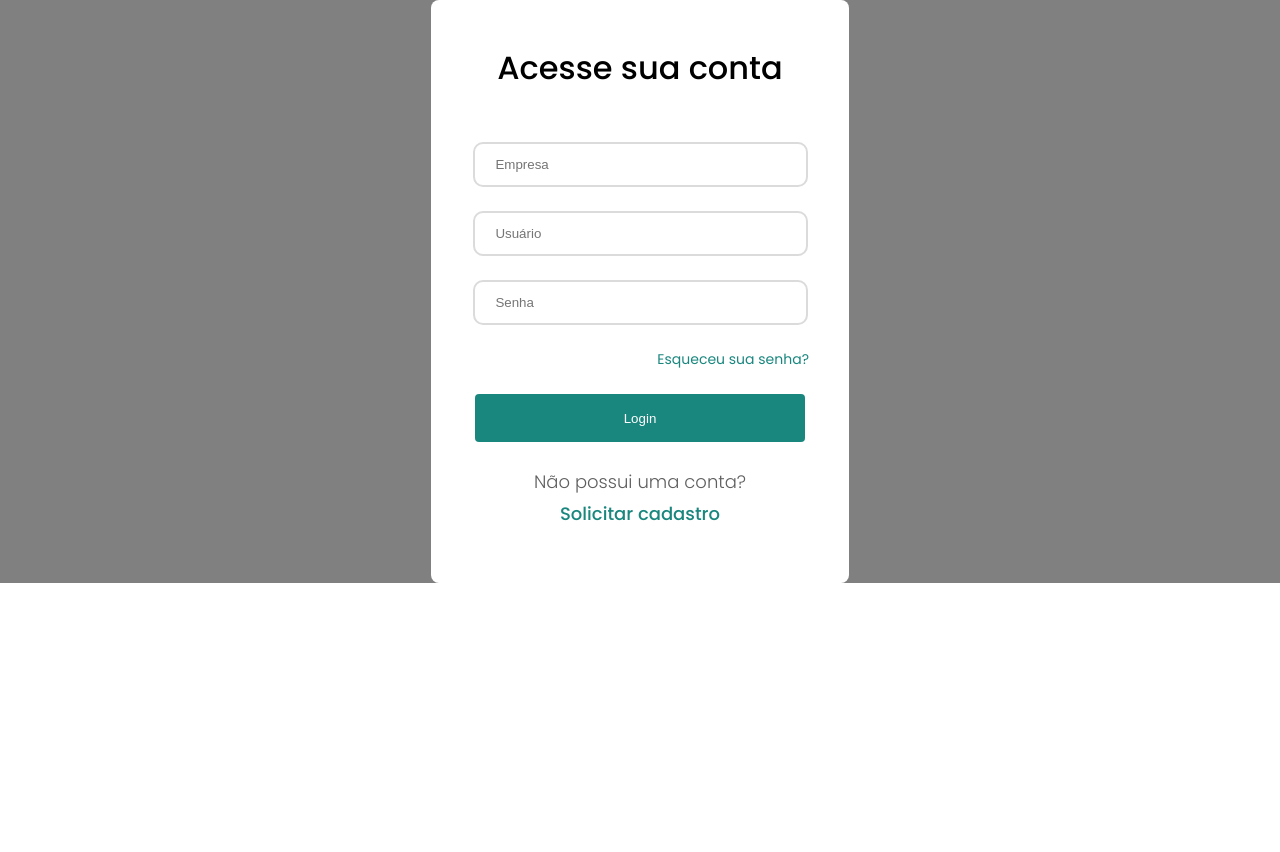
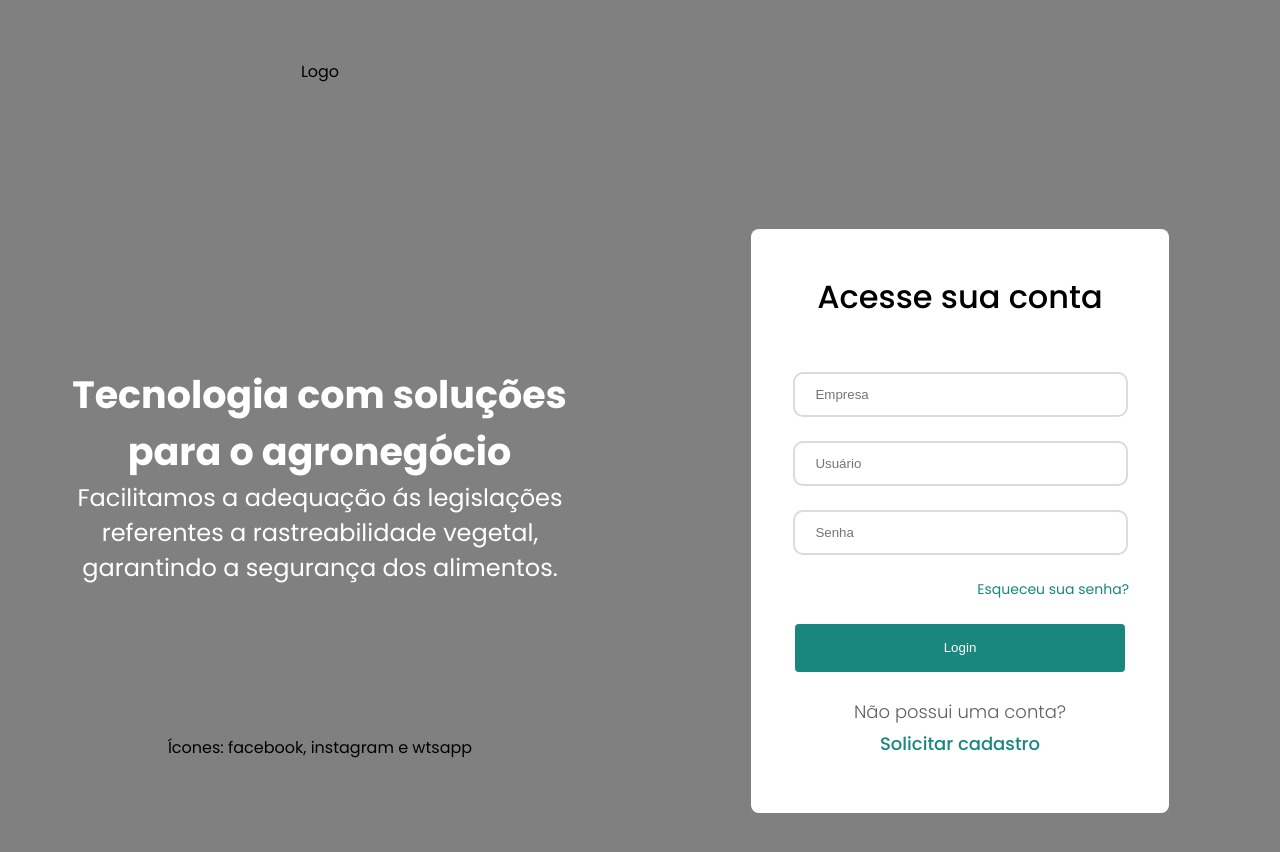
Before and after one commit to daniloteofilo/desafioSisagri, a React (Create React App) app: page / in a window 1280 px wide. Shown: the top 852 px of the page. Before the commit the page ends 800 px from the top, so only its background shows below. Built offline with nearby package versions, Linux system fonts and the light colour scheme.

Commit message:
Estilização e ajustes de posição do itens do left-container.

```diff
--- a/src/App.css
+++ b/src/App.css
@@ -15,18 +15,43 @@ body {
 }
 
 .left-container {
-  display: none;
+  display: flex;
   flex-direction: column;
   justify-content: center;
   align-items: center;
   width: 50%;
-  height: 100%;
-
 }
 
 .logo-container {
-  height: 50%;
-  width: 100%;
+  padding-top: 59px;
+  display: flex;
+  align-items: flex-start;
+  justify-content: center;
+  margin-bottom: 212px;
+}
+
+.text-content {
+  text-align: center;
+  width: 500px;
+}
+
+.title-text-content {
+  color: #FFFFFF;
+  width: 499px;
+  font-weight: 700;
+  font-size: 38px;
+}
+
+.paragraph-text-content {
+  color: #FFFFFF;
+  font-size: 24px;
+  font-weight: 400;
+  width: 500px;
+  margin-bottom: 91px;
+}
+
+.logo-container {
+  padding-bottom: 70px;
 }
 
 .right-container{
@@ -34,5 +59,4 @@ body {
   justify-content: center;
   align-items: center;
   width: 50%;
-  height: 80%;
 }
--- a/src/App.js
+++ b/src/App.js
@@ -7,12 +7,12 @@ function App() {
       <div className='left-container'>
         <div className='logo-container'>Logo</div>
         <div className='text-content'>
-          <h2>Tecnologia com soluções para o agronegócio</h2>
-          <p>Facilitamos a aadequação ás legislações referentes
-             a rastreabilidade vegetal, garantido a segurança
+          <h2 className='title-text-content'>Tecnologia com soluções para o agronegócio</h2>
+          <p className='paragraph-text-content'>Facilitamos a adequação ás legislações referentes
+             a rastreabilidade vegetal, garantindo a segurança
               dos alimentos.</p>
         </div>
-        <div>
+        <div className='logo-container'>
           Ícones: facebook, instagram e wtsapp
         </div>
       </div>
```
